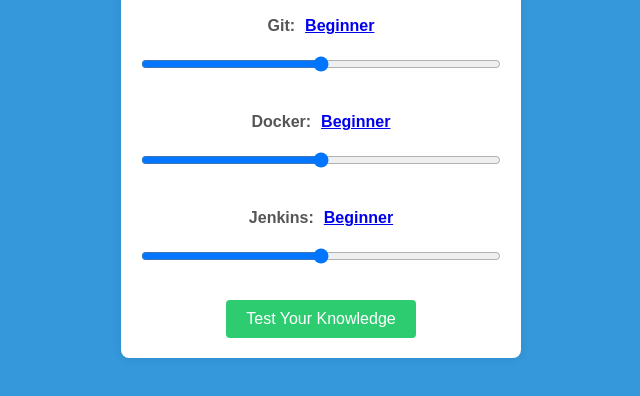
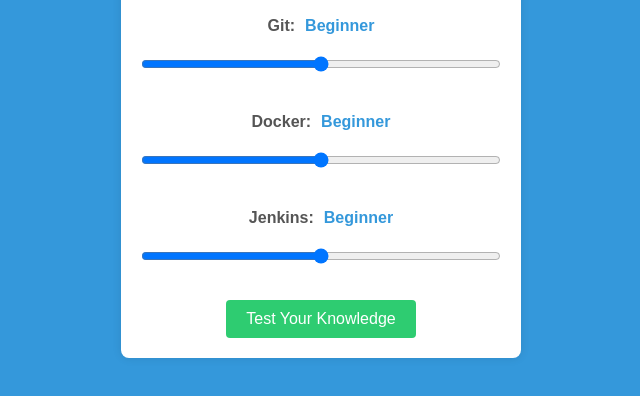
Before and after one commit to akumar261089/devopsmaturity, a plain HTML site: page index.html in a window 1280 px wide. Shown: the part 280-676 px from the top of the page, without its empty margins (319-959 px from the left). Drawn offline with Linux system fonts and the light colour scheme.

Commit message:
adding file

```diff
--- a/index.html
+++ b/index.html
@@ -89,14 +89,13 @@
     <div id="knowledgeForm">
         <h1><img src="logo.png" alt="Logo" id="logo"> DevOps Skills Knowledge Level</h1> <!-- Updated placement of the logo -->
         <form>
-            <label for="git">Git:<span id="gitValue" class="knowledge-value"><a href="https://www.example.com/docker">Beginner</a></span></label>
+            <label for="git">Git:<a href="https://www.example.com/docker"><span id="gitValue" class="knowledge-value">Beginner</span></a></label>
             <input type="range" id="git" name="git" min="0" max="2" step="1" onchange="updateValue('git')">
 
-
-            <label for="docker">Docker:<span id="dockerValue" class="knowledge-value"><a href="https://www.example.com/docker">Beginner</a></span></label>
+            <label for="docker">Docker:<a href="https://www.example.com/docker"><span id="dockerValue" class="knowledge-value">Beginner</span></a></label>
             <input type="range" id="docker" name="docker" min="0" max="2" step="1" onchange="updateValue('docker')">
 
-            <label for="jenkins">Jenkins:<span id="jenkinsValue" class="knowledge-value"><a href="https://www.example.com/docker">Beginner</a></span></label>
+            <label for="jenkins">Jenkins:<a href="https://www.example.com/docker"><span id="jenkinsValue" class="knowledge-value">Beginner</span></a></label>
             <input type="range" id="jenkins" name="jenkins" min="0" max="2" step="1" onchange="updateValue('jenkins')">
 
 
```
